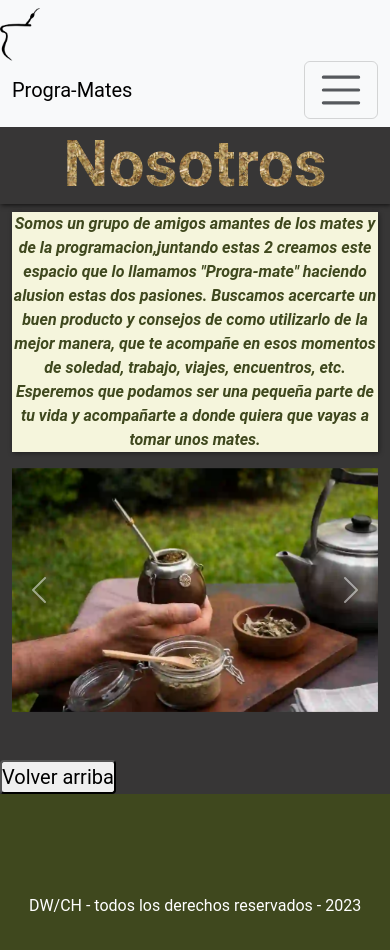
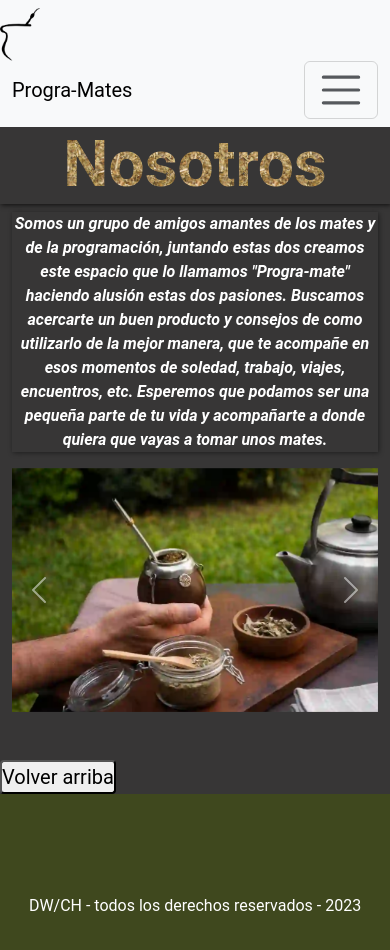
Before and after one commit to Crycsus14/SebastianRubio-EntregaFinal-46980, a website: page html/Nosotros.html in a window 390 px wide. Drawn offline with nearby package versions, Linux system fonts and the light colour scheme; files whose address does not match are found by name.

Commit message:
puliendo-textos-y-queries

```diff
--- a/html/Nosotros.html
+++ b/html/Nosotros.html
@@ -3,7 +3,7 @@
 <head>
     <meta charset="UTF-8">
     <meta name="viewport" content="width=device-width, initial-scale=1.0">
-    <meta name="description" content="Progra-Mates es un sitio web donde vas a poder encontrar productos referidos a la infusion llamada Mate. Aqui tambien podras encontrar un poco de informacion de como preparar esta maravillosa bebidad correctamente. En este sitio web te empaparas un poco de la costumbre del mate que tanto nos apasiona.">
+    <meta name="description" content="Progra-Mates es un sitio web donde vas a poder encontrar productos referidos a la infusión llamada Mate. Aquí también podrás encontrar un poco de información de como preparar esta maravillosa bebida correctamente. En este sitio web te empaparás un poco de la costumbre del mate que tanto nos apasiona.">
     <meta name="keywords" content="HTML, CSS, WEB-DEVELOPER, YERBA, MATE, BOMBILLA, TERMO">
     <link rel="shortcut icon" href="../img/Icono silueta mate.png" type="image/x-icon">
     <link rel="stylesheet" href="../css/bootstrap.css">
@@ -48,12 +48,12 @@
 
 <section class="container">
   <div class="row">
-    <div class="col-sm-12 col-md-6 col-lg-4">
-      <p class="nuestra_historia"> Somos un grupo de amigos amantes de los mates y de la programacion,juntando estas 2 creamos este espacio que lo llamamos "Progra-mate" haciendo alusion estas dos pasiones. Buscamos acercarte un buen producto y consejos de como utilizarlo de la mejor manera, que te acompañe en esos momentos de soledad, trabajo, viajes, encuentros, etc. Esperemos que podamos ser una pequeña parte de tu vida  y acompañarte a donde quiera que vayas a tomar unos mates. </p>
+    <div class="col-sm-12 col-md-12 col-lg-12">
+      <p class="nuestra_historia"> Somos un grupo de amigos amantes de los mates y de la programación, juntando estas dos creamos este espacio que lo llamamos "Progra-mate" haciendo alusión estas dos pasiones. Buscamos acercarte un buen producto y consejos de como utilizarlo de la mejor manera, que te acompañe en esos momentos de soledad, trabajo, viajes, encuentros, etc. Esperemos que podamos ser una pequeña parte de tu vida y acompañarte a donde quiera que vayas a tomar unos mates. </p>
     </div>
 
 <!-- Carousel - Nosotros -->
-    <div class="col-sm-12 col-md-6 col-lg-8">
+    <div class="col-sm-12 col-md-12 col-lg-12">
      <div id="carouselExample" class="carousel slide">
       <div class="carousel-inner">
         <div class="carousel-item active">
@@ -67,6 +67,10 @@
         <div class="carousel-item">
          <img src="../img/mate-vist.webp" class="d-block w-100" alt="mate-vista">
         </div>
+
+        <div class="carousel-item">
+          <img src="../img/mate-argentina.webp" class="d-block w-100" alt="mate-vista">
+         </div>
 
       </div>
       <button class="carousel-control-prev" type="button" data-bs-target="#carouselExample" data-bs-slide="prev">
--- a/scss/partials/_queries.scss
+++ b/scss/partials/_queries.scss
@@ -20,7 +20,11 @@
     justify-content: center;
     align-items: center;
    }
-
+   .nuestra_historia{
+    gap: 0;
+    margin-top: 0;
+    font-size: 1.5rem;
+   }
 
 
  }
@@ -50,6 +54,7 @@
    .nuestra_historia{
     gap: 0;
     margin-top: 0;
+    font-size: 1rem;
    }
  }
 
--- a/scss/style.scss
+++ b/scss/style.scss
@@ -274,13 +274,14 @@ body{
       margin-top: 20px;
       font-style:oblique;
       font-weight: bold;
-      font-size: 1rem;
+      font-size: 2rem;
       gap: 5px;
-      color:rgb(63, 72, 30);
-      background-color: beige;
+      color:white;
+      background-color: transparent;
       width: 100% ;
       height:fit-content;
       box-shadow: 1px 1px 5px rgba(0, 0, 0, .45);
+
    }
 
 
```
Also changed, not shown: html/Accesorios.html (+1 -1 lines), html/Contacto.html (+1 -1 lines), html/Productos.html (+1 -1 lines), index.html (+1 -1 lines), css/style.css, img/camila-seves-espasandin-y7tlk_ZyhGc-unsplash.jpg (deleted), img/hoja-yerba.jpg (deleted), img/mate-argentina.webp (added), img/yerba-suelta2.webp (deleted), 1 other file.
